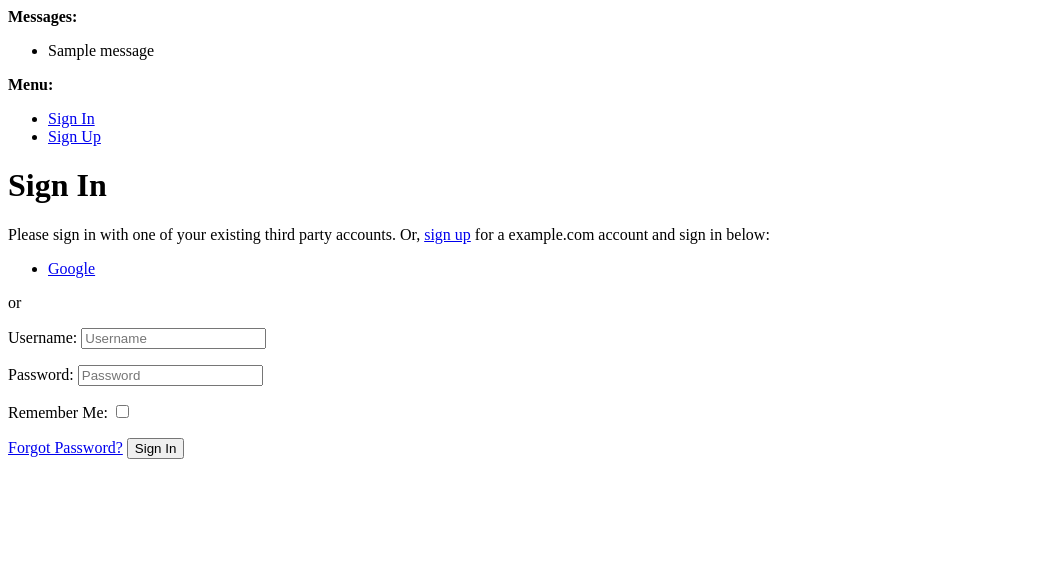
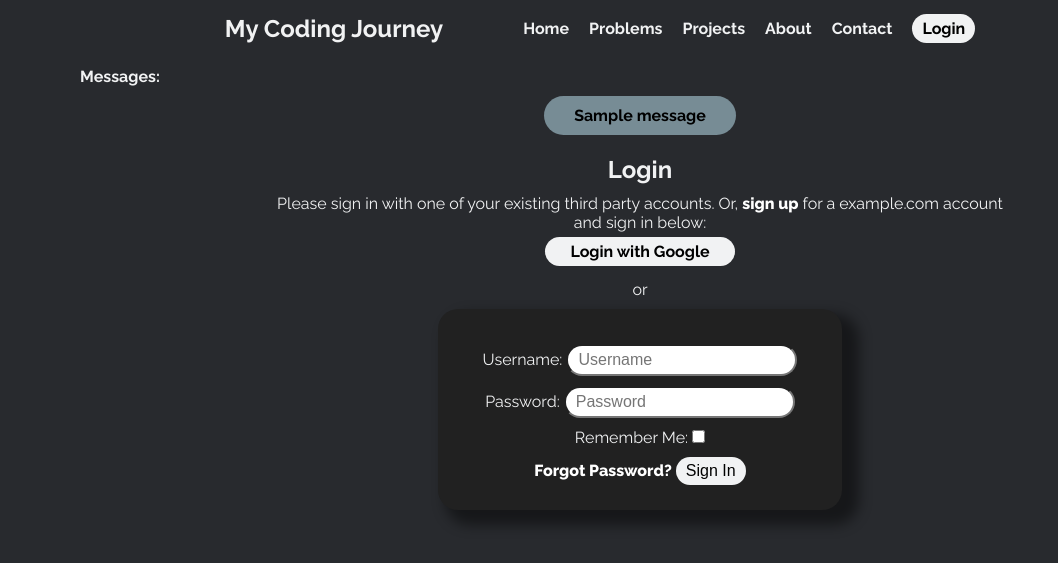
Before and after one commit to sherlock6147/my-coding-journey, a Django app: page /accounts/login/ in a window 1280 px wide. Shown: the top 563 px of the page, without its empty margins (0-1058 px from the left). Run offline with Django 3.2, Linux system fonts and the light colour scheme; tables that the repository leaves empty hold one stand-in row (values such as "Sample post"); one stand-in notice (Sample message) is shown; some libraries are stand-ins or nearby versions.

Commit message:
added login and logout pages

```diff
--- a/base/static/css/index.css
+++ b/base/static/css/index.css
@@ -34,7 +34,7 @@
     border-radius: 20px;
     text-align: center;
 }
-#signup-btn{
+.signup-btn{
     margin-top: 15px;
     padding: 5px 25px;
     text-decoration: none;
--- /dev/null
+++ b/base/static/css/login.css
@@ -0,0 +1,56 @@
+main{
+    margin: 10px 80px;
+    text-align: center;
+}
+ul{
+    list-style: none;
+    display: flex;
+    justify-content: center;
+    align-items: center;
+}
+a{
+    color: #fff;
+    font-weight: 800;
+    text-decoration: none;
+}
+p{
+    max-width: 75ch;
+    margin: 10px auto;
+}
+.signup-btn{
+    margin: 15px 10px;
+    padding: 5px 25px;
+    text-decoration: none;
+    font-weight: 700;
+
+    border-radius: 100px;
+    color: var(--dark-text-color);
+    background-color: var(--secondary-light-bg-color);
+}
+.login{
+    padding: 25px 45px;
+    background-color: var(--card-bg-color);
+    box-shadow: 12px 10px 13px 5px rgba(0, 0, 0, 0.45);
+    border-radius: 20px;
+    margin: 10px auto;
+    width: fit-content;
+}
+.login input{
+    font-size: 1rem;
+    padding: 5px 10px;
+    border-radius: 100px;
+}
+.login button{
+    font-size: 1rem;
+    padding: 5px 10px;
+    border-radius: 100px;
+    color: var(--dark-text-color);
+    background-color: var(--secondary-light-bg-color);
+    outline: none;
+    border: none;
+}
+@media screen and (max-width : 800px) {
+    main{
+        margin: 10px 10px;
+    }
+}
--- /dev/null
+++ b/templates/account/base.html
@@ -0,0 +1,57 @@
+{% load static %}
+<!DOCTYPE html>
+<html lang="en">
+<head>
+    <meta charset="UTF-8">
+    <meta http-equiv="X-UA-Compatible" content="IE=edge">
+    <meta name="viewport" content="width=device-width, initial-scale=1.0">
+    <title>{% block head_title %}{% endblock %}</title>
+    {% block extra_head %}
+    {% endblock %}
+    <link rel="stylesheet" href="{% static 'css/base.css' %}">
+</head>
+<body>
+    {% include 'base/snippets/navigation.html' %}
+    {% block body %}
+
+    {% if messages %}
+    <div class="messages">
+      <strong>Messages:</strong>
+      <ul>
+        {% for message in messages %}
+        <li>{{message}}</li>
+        {% endfor %}
+      </ul>
+    </div>
+    {% endif %}
+    {% block content %}
+    {% endblock %}
+    {% endblock %}
+    {% block extra_body %}
+    {% endblock %}
+    {% include 'base/snippets/footer.html' %}
+</body>
+<style>
+    .messages{
+        margin: 10px 80px;
+    }
+    .messages ul{
+        list-style: none;
+    }
+    .messages ul li{
+        margin: 10px 0px;
+        background-color: hsla(197, 46%, 79%, 0.575);
+        color: #000;
+        font-weight: 700;
+        padding: 10px 30px;
+        border-radius: 200px;
+        text-align: center;
+    }
+    @media screen and (max-width: 800px) {
+        .messages{
+            margin: 5px 10px;
+            text-align: center;
+        }
+    }
+</style>
+</html>
--- /dev/null
+++ b/templates/account/login.html
@@ -0,0 +1,49 @@
+{% extends "account/base.html" %}
+{% load static %}
+{% load i18n %}
+{% load account socialaccount %}
+
+{% block head_title %}{% trans "Sign In" %}{% endblock %}
+
+{% block content %}
+<link rel="stylesheet" href="{% static 'css/login.css' %}">
+<main>
+    <h2>{% trans "Login" %}</h2>
+
+    {% get_providers as socialaccount_providers %}
+
+    {% if socialaccount_providers %}
+    <p>{% blocktrans with site.name as site_name %}Please sign in with one
+    of your existing third party accounts. Or, <a href="{{ signup_url }}">sign up</a>
+    for a {{ site_name }} account and sign in below:{% endblocktrans %}</p>
+
+    <div class="socialaccount_ballot">
+
+    <ul class="socialaccount_providers">
+        <li>
+            <a title="Google" class="socialaccount_provider google signup-btn" href="/accounts/google/login/?process=login">Login with Google</a>
+        </li>
+    </ul>
+    <br>
+    <div class="login-or">{% trans 'or' %}</div>
+
+    </div>
+
+    {% include "socialaccount/snippets/login_extra.html" %}
+
+    {% else %}
+    <p>{% blocktrans %}If you have not created an account yet, then please
+    <a href="{{ signup_url }}">sign up</a> first.{% endblocktrans %}</p>
+    {% endif %}
+
+    <form class="login" method="POST" action="{% url 'account_login' %}">
+    {% csrf_token %}
+    {{ form.as_p }}
+    {% if redirect_field_value %}
+    <input type="hidden" name="{{ redirect_field_name }}" value="{{ redirect_field_value }}" />
+    {% endif %}
+    <a class="button secondaryAction" href="{% url 'account_reset_password' %}">{% trans "Forgot Password?" %}</a>
+    <button class="primaryAction" type="submit">{% trans "Sign In" %}</button>
+    </form>
+</main>
+{% endblock %}
```
Also changed, not shown: base/static/css/logout.css (added, +38 -0 lines), templates/account/logout.html (added, +23 -0 lines), templates/base/index.html (+7 -1 lines).
